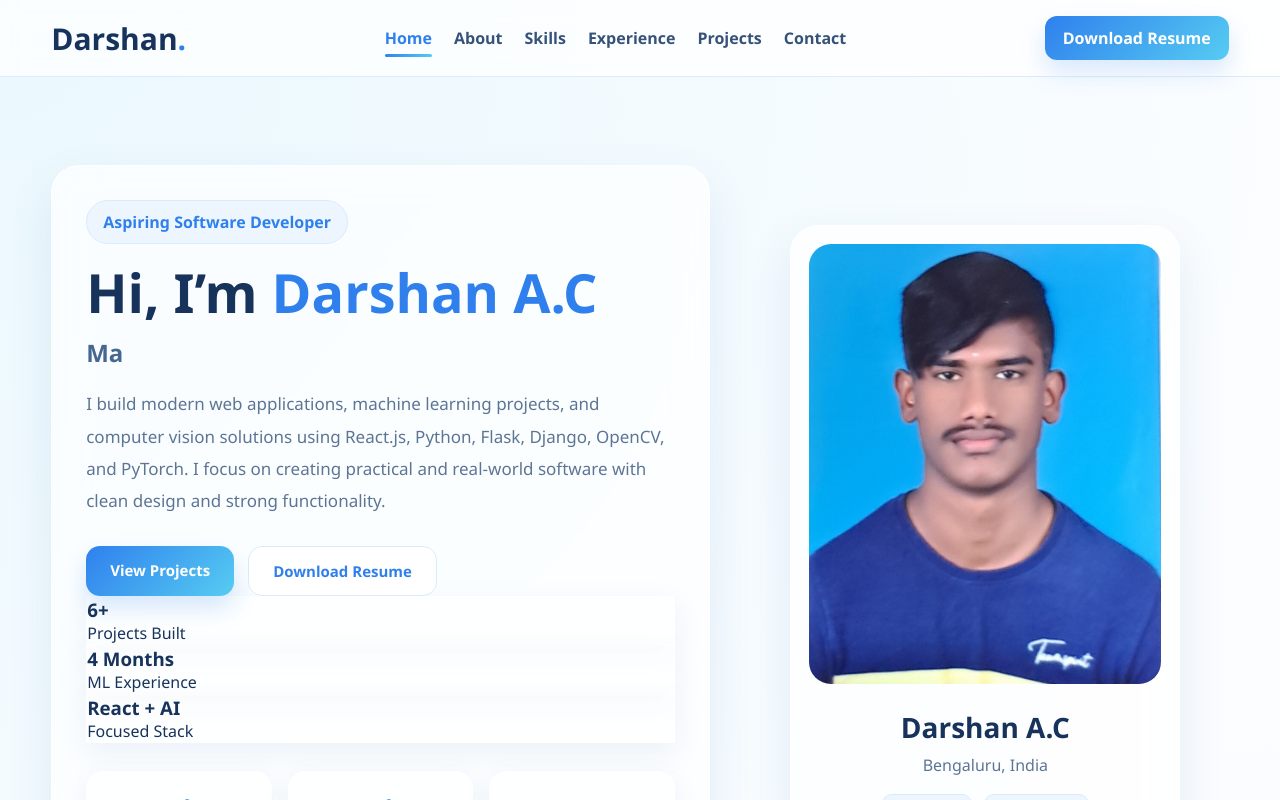
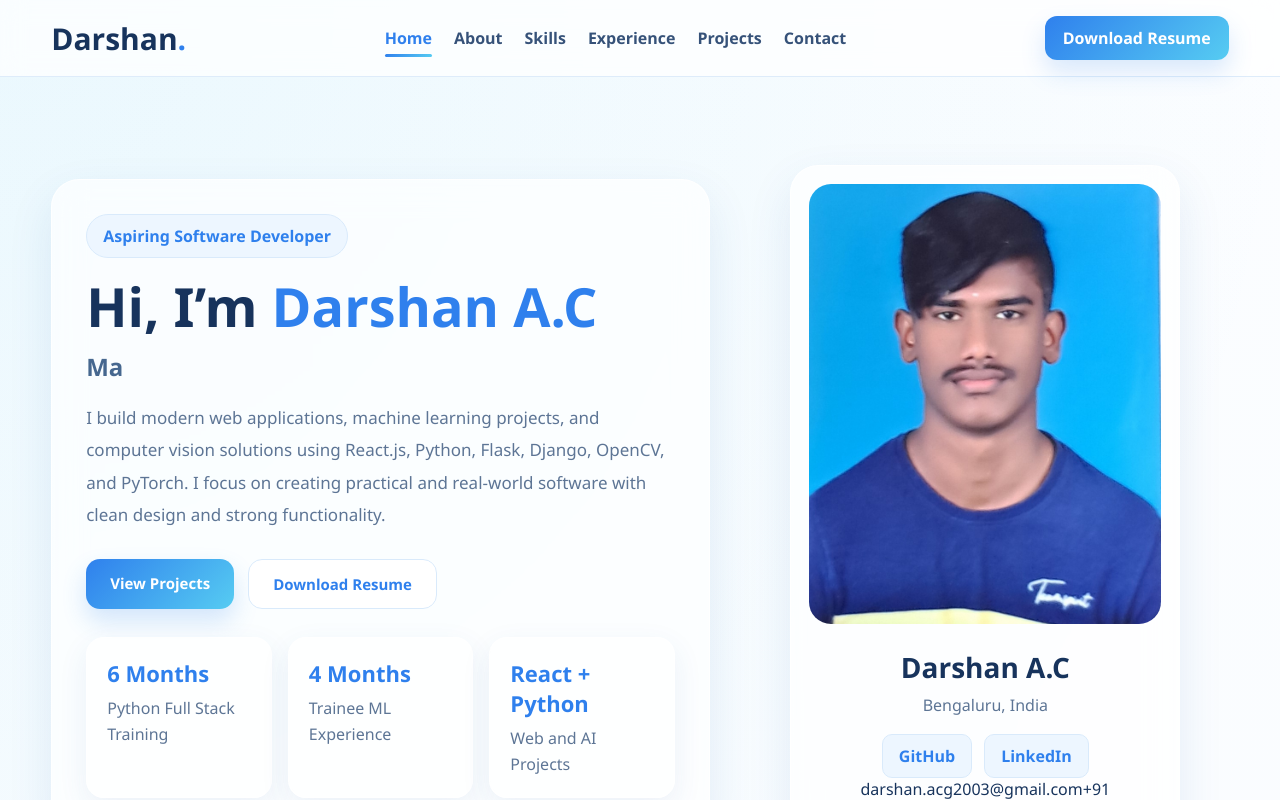
Before and after one commit to darshan-acg/PORTFOLIO, a React app: page / in a window 1280 px wide. Shown: the top 800 px of the page. Built offline with nearby package versions, Linux system fonts and the light colour scheme; the HTML template or start-up script is replaced by a standard one.

Commit message:
Add files via upload

```diff
--- a/src/components/Hero.jsx
+++ b/src/components/Hero.jsx
@@ -67,7 +67,7 @@
             </a>
           </div>
 
-          <div className="hero-stats">
+          {/* <div className="hero-stats">
             <div className="hero-stat-card glass-mini">
               <h3>6+</h3>
               <p>Projects Built</p>
@@ -80,7 +80,7 @@
               <h3>React + AI</h3>
               <p>Focused Stack</p>
             </div>
-          </div>
+          </div> */}
 
           <div className="hero-mini-cards">
             <div className="mini-card glass-mini">
```
Also changed, not shown: 1 other file (tests, documents, lock files or other folders).
